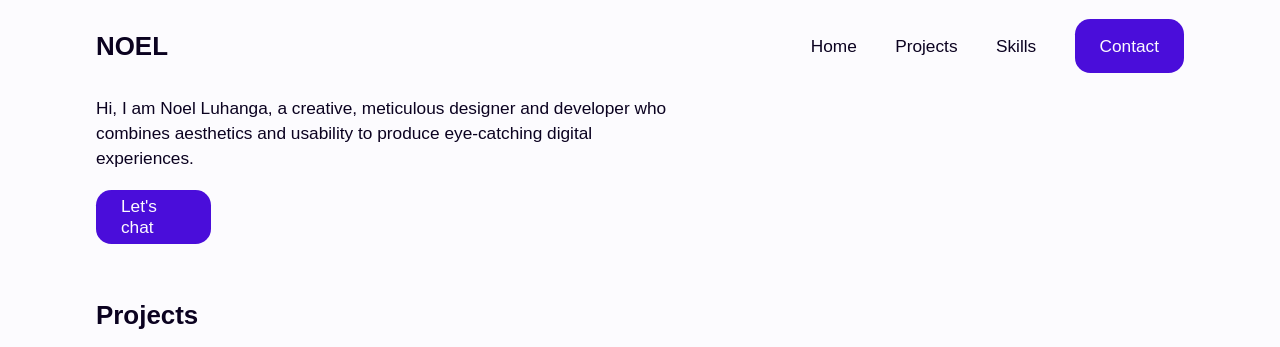
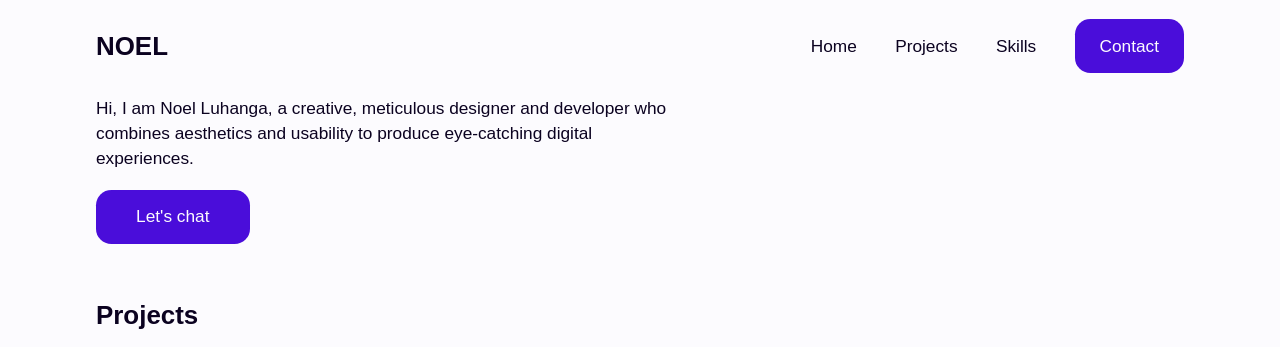
Before and after one commit to noeljayr/noeljayr.github.io, a PHP site: page /index.html in a window 1280 px wide. Shown: the top 347 px of the page. Run offline with PHP 8.4, Linux system fonts and the light colour scheme; some web fonts are replaced.

Commit message:
Update index.css

```diff
--- a/index.css
+++ b/index.css
@@ -148,7 +148,7 @@ a {
 }
 
 .hero .cta {
-  width: 6rem;
+  width: 8rem;
   margin-top: 1rem;
 }
 
```
